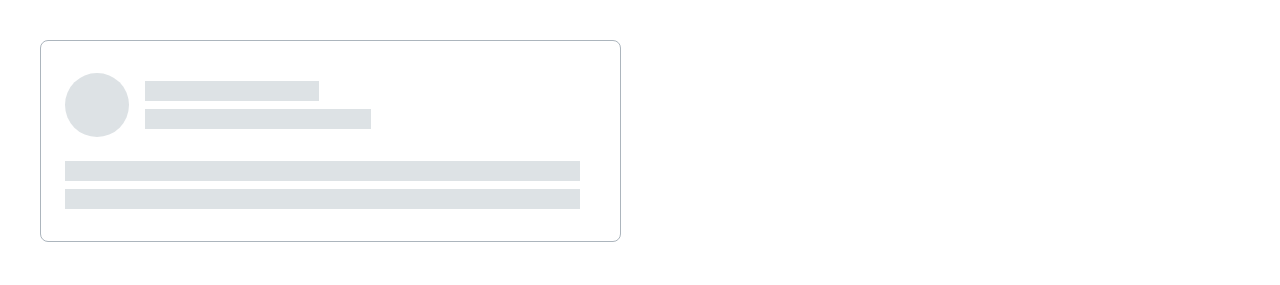
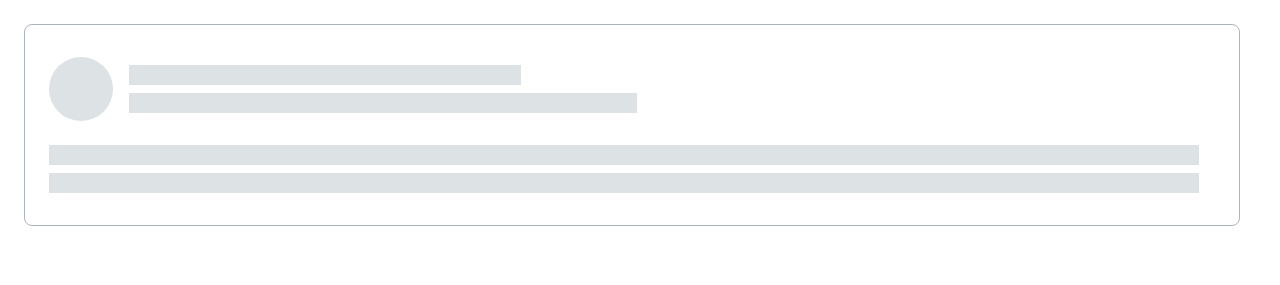
Before and after one commit to js-tasks-ru/htmlcss-20220120_daria-m-kuntsevich, a website: page 04-lection2/02-skeleton/index.html in a window 1280 px wide. Drawn offline with Linux system fonts and the light colour scheme.

Commit message:
fixed bugs (width values, classes names)

```diff
--- a/04-lection2/02-skeleton/index.html
+++ b/04-lection2/02-skeleton/index.html
@@ -7,17 +7,17 @@
         <link rel="stylesheet" href="../../assets/css/reset.css">
     </head>
     <body>
-        <body class="skeleton">
-            <div class="skeleton__content content">
-                <div class="content__inner">
-                    <div class="content__avatar"></div>
-                    <div class="content__info">
-                        <div class="content__line content__line_short"></div>
-                        <div class="content__line content__line_long"></div>
+        <body class="container">
+            <div class="skeleton__content skeleton">
+                <div class="skeleton__content-inner">
+                    <div class="skeleton__avatar"></div>
+                    <div class="skeleton__info">
+                        <div class="skeleton__line skeleton__line-short"></div>
+                        <div class="skeleton__line skeleton__line-long"></div>
                     </div>
                 </div>
-                <div class="content__line content__line_text"></div>
-                <div class="content__line content__line_text"></div>
+                <div class="skeleton__line skeleton__content-line-text"></div>
+                <div class="skeleton__line skeleton__content-line-text"></div>
             </div>
         </body>
     </html>
--- a/04-lection2/02-skeleton/skeleton.css
+++ b/04-lection2/02-skeleton/skeleton.css
@@ -1,31 +1,31 @@
-.skeleton {
-    width: 579px;
-    padding: 40px;
+.container {
+    width:auto;
+    padding: 24px 40px 32px 24px;
   }
 
   .skeleton__content {
-    width: 515px;
+    width: initial;
   }
 
-.content {
+.skeleton {
     padding: 32px 40px 32px 24px;
     border: 1px solid var(--grey-3);
     border-radius: 8px;
   }
 
-  .content__line {
+  .skeleton__line {
     height: 20px;
     background: var(--grey-2);
   }
 
-  .content__inner {
+  .skeleton__content-inner {
     width: 66%;
     display: flex;
     align-items: center;
     margin-bottom: 24px;
   }
 
-  .content__avatar {
+  .skeleton__avatar {
     flex-shrink: 0;
     width: 64px;
     height: 64px;
@@ -34,24 +34,24 @@
     border-radius: 50%;
   }
 
-  .content__info {
+  .skeleton__info {
     width: 77%;
   }
 
-  .content__line_short {
+  .skeleton__line-short {
     width: 67%;
     margin-bottom: 8px;
   }
 
-  .content__line_long {
+  .skeleton__line-long {
     width: 87%;
   }
 
-  .content__line_text {
+  .skeleton__content-line-text {
     width: 100%;
     margin-bottom: 8px;
   }
 
-  .content__line_text:last-child {
+  .skeleton__content-line-text:last-child {
     margin-bottom: 0;
   }
```
